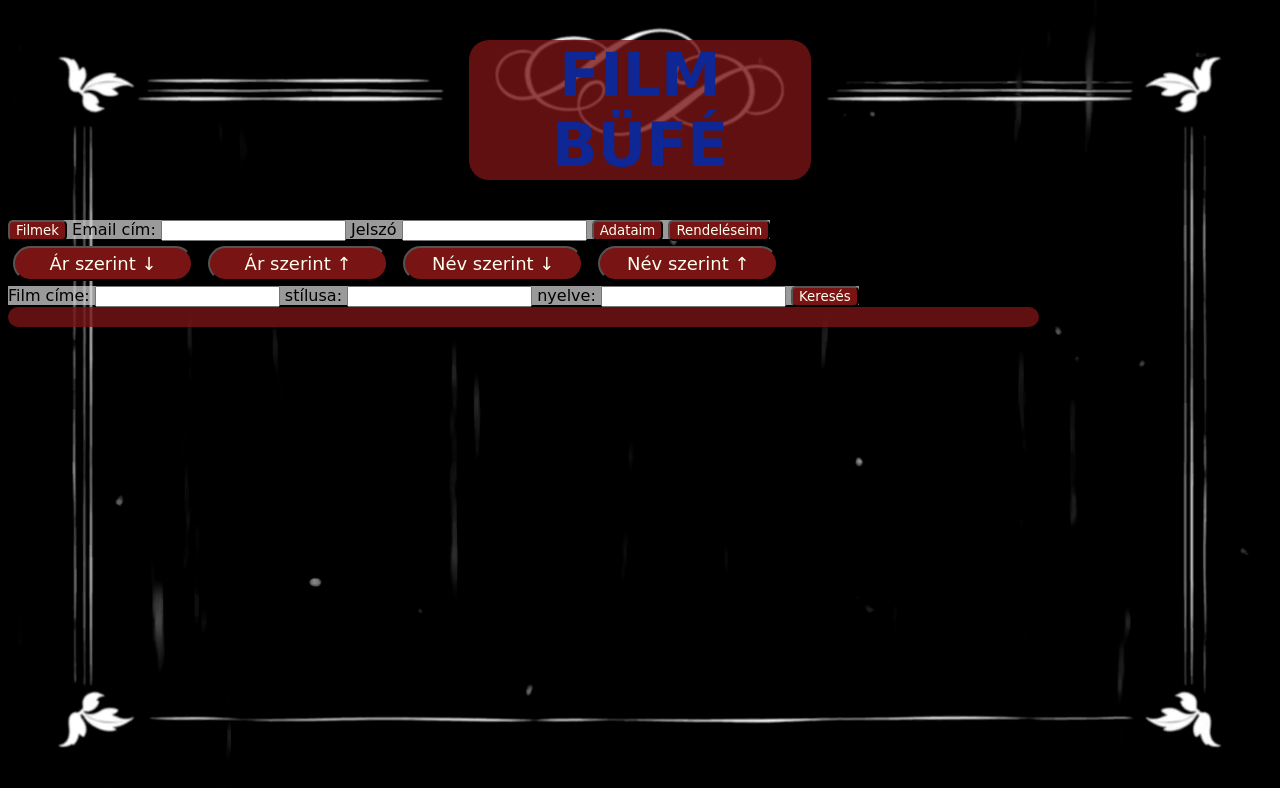
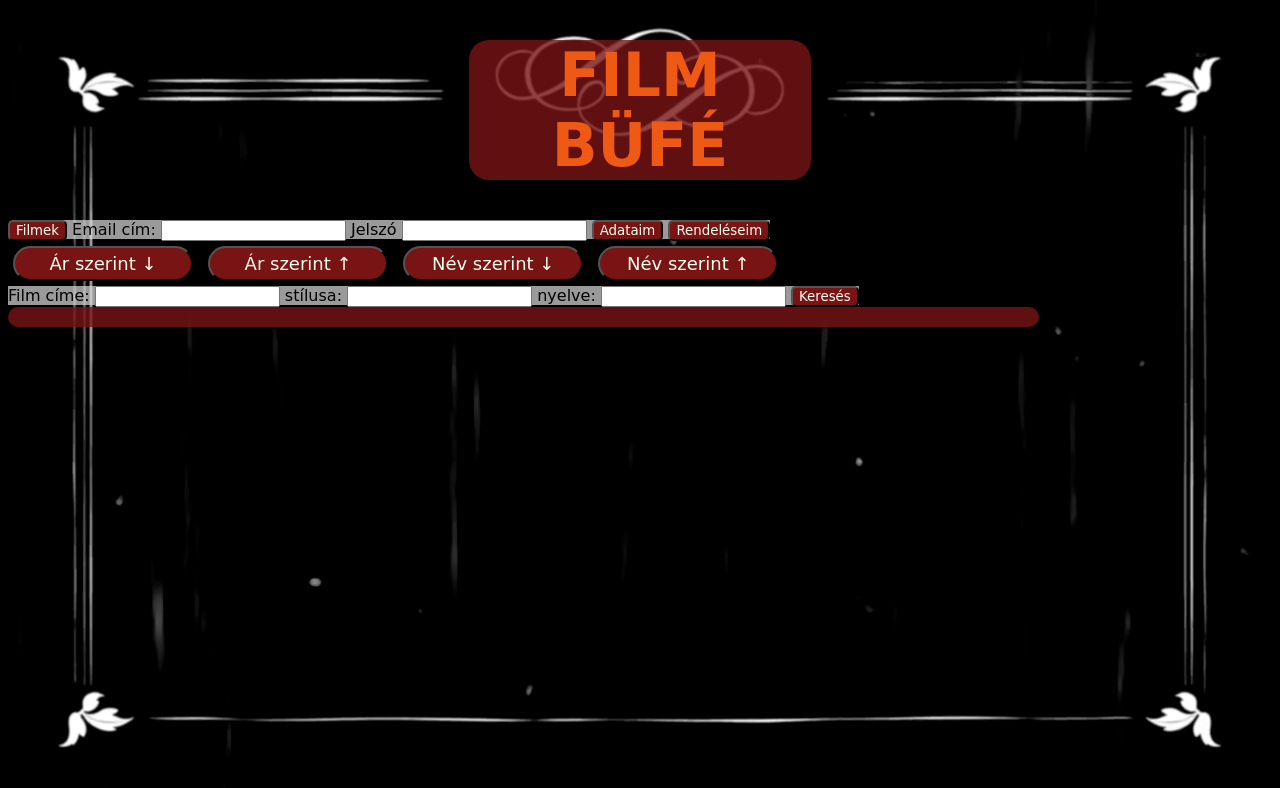
Before and after one commit to bobdeme/YR7-webshop, a website: page index.html in a window 1280 px wide. Drawn offline with Linux system fonts and the light colour scheme; no server answers; a web font is replaced by a local one.

Commit message:
Név szín

```diff
--- a/hatter.css
+++ b/hatter.css
@@ -9,7 +9,7 @@
 
 #nev {
     font-family: 'Kavivanar', cursive;
-    color: rgb(14, 39, 148);
+    color: rgb(238, 89, 20);
     text-align: center;
     font-size: 60px;
 }
```
